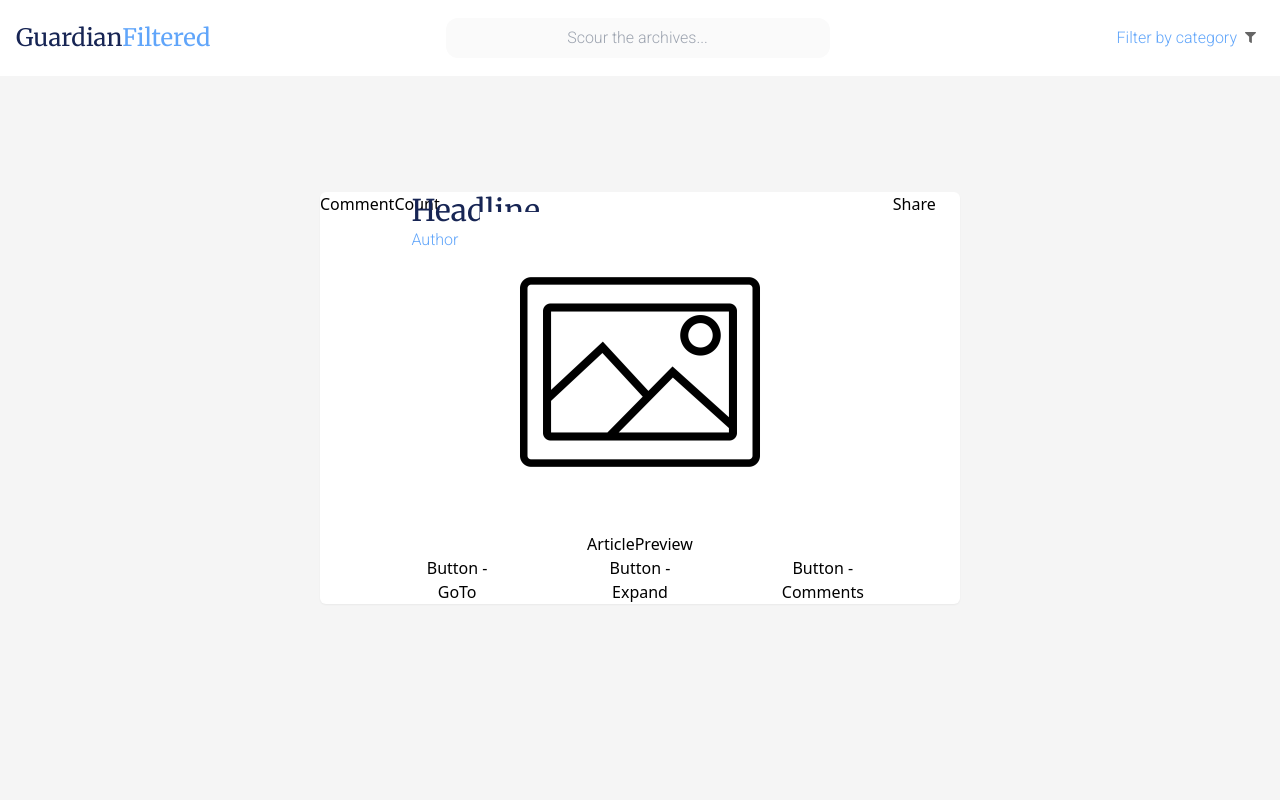
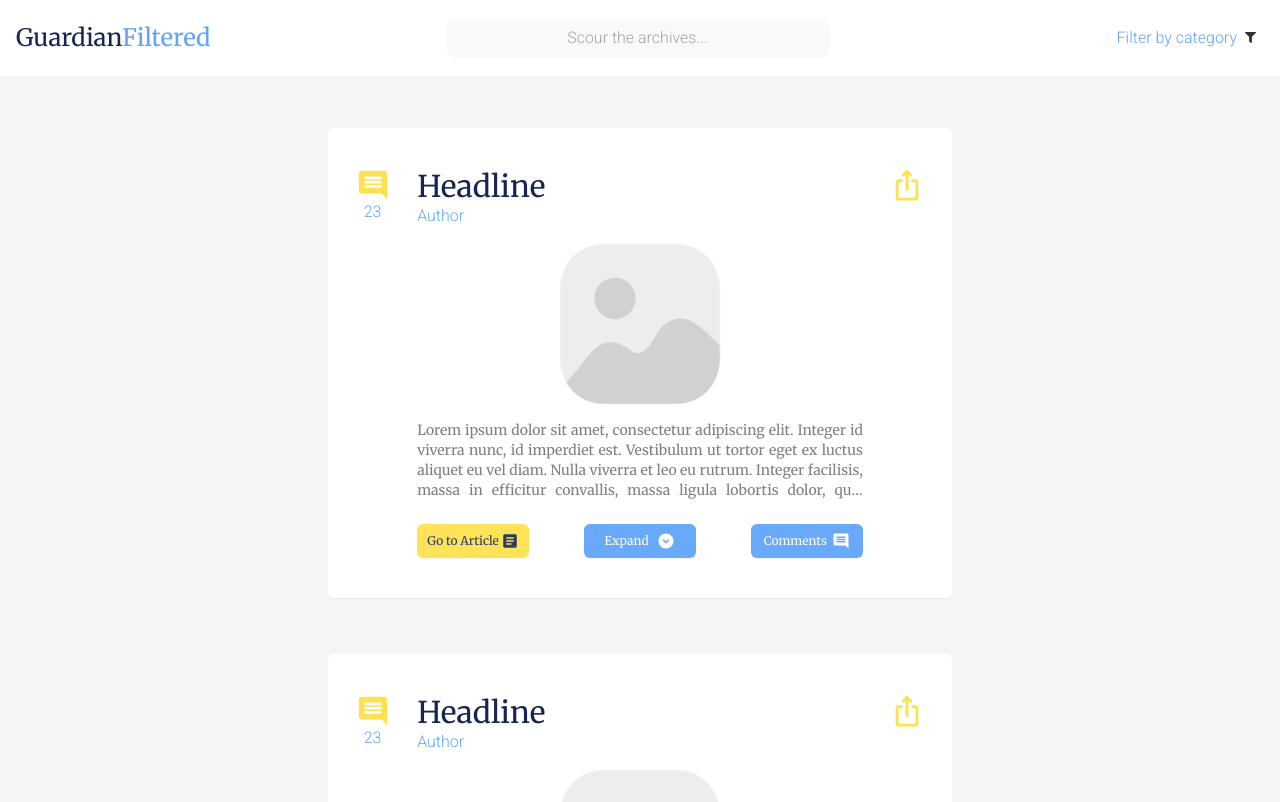
Before and after one commit to njsaunders97/guardianfiltered, a React (Create React App) app: page / in a window 1280 px wide. Shown: the top 802 px of the page. Built offline with nearby package versions, Linux system fonts and the light colour scheme.

Commit message:
Full format for single articlecards

```diff
--- a/src/features/Article.js
+++ b/src/features/Article.js
@@ -1,38 +1,113 @@
 import React from 'react';
+import { FaComment, FaShare } from 'react-icons/fa';
+import { MdExpandCircleDown, MdArticle, MdComment, MdIosShare} from "react-icons/md";
 
 function Article() {
     return (
         <div className="relative text-center
                         rounded-md shadow-sm bg-white
-                        h-full
+                        h-full py-10 mx-2
                         ">
             <div className="grid grid-cols-7">
-                <div>
-                    <p>CommentCount</p>
+                <div className="p-0">
+                    <button className="hover:opacity-100 opacity-95 transition-all cursor-pointer ease-linear
+                                  text-yellow-300
+                                 "><CommentCountIcon icon={<MdComment size="34" />} /></button>
+                    <span className="grid row-start-2 heading-3 -mt-2">23</span>
                 </div>
                 <div className="grid col-span-5">
                     <div className="grid grid-cols-5">
                         <div className="flex justify-start col-span-5">
                             <h1 className="heading-1 text-blue-950">Headline</h1>
                         </div>
-                        <h3 className="flex justify-start heading-3 col-span-2">Author</h3>
-                        <div className="flex justify-center col-span-5 h-80 -mt-10">
-                            <img src="/resources/images/no-image.jpg" alt="No image available"></img>
+                        <h3 className="flex justify-start col-span-2
+                                        heading-3
+                                        ">Author</h3>
+                        <div className="flex justify-center col-span-5
+                                        h-48 opacity-50
+                                        ">
+                            <img src="/resources/images/no-image.png" alt="No image available"></img>
                         </div>
-                        <p className="col-span-5">ArticlePreview</p>
-                        <p className="col-span-1">Button - GoTo</p>
-                        <div className="col-span-1"></div>
-                        <p className="col-span-1">Button - Expand</p>
-                        <div className="col-span-1"></div>
-                        <p className="col-span-1">Button - Comments</p>
+                        <div className="text-justify article-text
+                                        line-clamp-4 col-span-5 mb-6
+                                        ">
+                            <p>Lorem ipsum dolor sit amet, consectetur adipiscing elit. Integer id viverra nunc, id imperdiet est. Vestibulum ut tortor eget ex luctus aliquet eu vel diam. Nulla viverra et leo eu rutrum. Integer facilisis, massa in efficitur convallis, massa ligula lobortis dolor, quis vehicula ligula ex sed est. Vivamus eleifend bibendum mi nec pharetra. Duis porttitor vulputate eros eget scelerisque. Fusce sodales sit amet ipsum nec finibus. Maecenas porttitor ex ut velit tempus pretium. Praesent feugiat viverra mi, ut dictum ante feugiat ac. Sed non libero rhoncus, tempor arcu id, viverra lacus. Donec vitae efficitur sem. Donec egestas tortor in quam semper, sed semper lectus dapibus.</p>
+                        </div>
+                        <div className="flex col-span-5 justify-between">
+                            <button className="flex items-center justify-evenly button-yellow
+                                               hover:opacity-100 opacity-90 transition-all cursor-pointer ease-linear
+                                               col-span-1
+                                                ">
+                                <span className="">Go to Article</span>
+                                <span><ArticleIcon icon={<MdArticle size="18"/>}/></span>
+                            </button>
+                            <button className="flex items-center justify-evenly button-blue
+                                               hover:opacity-100 opacity-95 transition-all cursor-pointer ease-linear
+                                               col-span-1
+                                                ">
+                                <span className="-mr-1">Expand</span>
+                                <span><ExpandIcon icon={<MdExpandCircleDown size="18"/>}/></span>
+                            </button>
+                            <button className="flex items-center justify-evenly button-blue
+                                               hover:opacity-100 opacity-95 transition-all cursor-pointer ease-linear
+                                               col-span-1
+                                                ">
+                                <span className="">Comments</span>
+                                <span><CommentIcon icon={<MdComment size="18"/>}/></span>
+                            </button>
+                        </div>
                     </div>
                 </div>
-                <div>
-                    <p>Share</p>
+                <div className="p-0">
+                    <button className=" hover:opacity-100 opacity-95 transition-all cursor-pointer ease-linear
+                                  text-yellow-300
+                                 "><ShareIcon icon={<MdIosShare size="34"/>} /></button>
                 </div>
             </div>
         </div>
     )
 };
 
+function CommentCountIcon ({icon}) {
+    return (
+        <div>
+            {icon}
+        </div>
+    )
+};
+
+function ShareIcon ({icon}) {
+    return (
+        <div>
+            {icon}
+        </div>
+    )
+};
+
+function ExpandIcon ({icon}) {
+    return (
+        <div>
+            {icon}
+        </div>
+    )
+};
+
+function ArticleIcon ({icon}) {
+    return (
+        <div>
+            {icon}
+        </div>
+    )
+};
+
+function CommentIcon ({icon}) {
+    return (
+        <div>
+            {icon}
+        </div>
+    )
+};
+
+
+
 export default Article;
--- a/src/features/Feed.js
+++ b/src/features/Feed.js
@@ -1,24 +1,48 @@
 import React from 'react';
 import ArticleResults from '../features/ArticleResults';
 import Article from './Article';
+import { MdComment } from 'react-icons/md';
 
 function Feed() {
     return (
-        <div className="bg-neutral-100 w-full h-screen
+        <div className="bg-neutral-100 w-full h-full
                         ">
             <div className="grid grid-cols-4">
-                <div>
-
-                </div>
-                <div className="col-span-2 pt-48">
-                    <Article className="" />
-                </div>
-                <div>
-
+                <div className="col-start-2 col-end-4 pt-32">
+                    <div className="col-span-2 pb-14">
+                        <Article className="" />
+                    </div>
+                    <div className="col-span-2 pb-14">
+                        <Article className="" />
+                    </div>
+                    <div className="col-span-2 pb-14">
+                        <Article className="" />
+                    </div>
+                    <div className="col-span-2 pb-14">
+                        <Article className="" />
+                    </div>
+                    <div className="col-span-2 pb-14">
+                        <Article className="" />
+                    </div>
+                    <button className="flex items-center justify-evenly button-yellow
+                                               hover:opacity-100 opacity-90 transition-all cursor-pointer ease-linear
+                                               col-span-1
+                                                ">
+                    <span className="">Go to Article</span>
+                    <span><ShowMoreResultsIcon icon={<MdComment size="18"/>}/></span>
+                </button>
                 </div>
             </div>
         </div>
     )
 }
 
+function ShowMoreResultsIcon({icon}) {
+    return (
+        <div>
+            {icon}
+        </div>
+    )
+};
+
 export default Feed;
--- a/src/features/NavBar.js
+++ b/src/features/NavBar.js
@@ -48,7 +48,7 @@ function NavBar() {
                                         h-[40px]
                                         ">
                             <h3 className="heading-3 hidden lg:flex lg:mr-2">Filter by category</h3>
-                            <span className="md:mr-2 hover:scale-105 hover:opacity-100 opacity-60 transition-all cursor-pointer ease-linear"><NavBarIcon icon={<FaFilter size="11" />} /></span>
+                            <span className="md:mr-2 hover:scale-105 hover:opacity-100 opacity-80 transition-all cursor-pointer ease-linear"><FilterIcon icon={<FaFilter size="11" />} /></span>
                         </div>
                     </div>
                 </nav>
@@ -57,7 +57,7 @@ function NavBar() {
     )
 };
 
-function NavBarIcon({ icon }) {
+function FilterIcon({ icon }) {
     return (
         <div>
             {icon}
--- a/src/index.css
+++ b/src/index.css
@@ -3,6 +3,9 @@
 @tailwind utilities;
 
 @layer components {
+    .article-text {
+        @apply font-merriweather text-sm opacity-50;
+    }
     .heading-1 {
         @apply font-merriweather text-3xl;
     }
@@ -18,4 +21,10 @@
     .searchbar {
         @apply rounded-xl font-roboto font-light bg-neutral-50 border-blue-950;
     }
-}
+    .button-yellow {
+        @apply pointer-events-auto rounded-md shadow-sm font-merriweather text-xs p-2 w-28 text-blue-950 bg-yellow-300;
+    }
+    .button-blue {
+        @apply pointer-events-auto rounded-md shadow-sm font-merriweather text-xs p-2 w-28 text-white bg-blue-400;
+    }
+};
```
Also changed, not shown: public/resources/images/no-image.jpg, public/resources/images/no-image.png (added).
